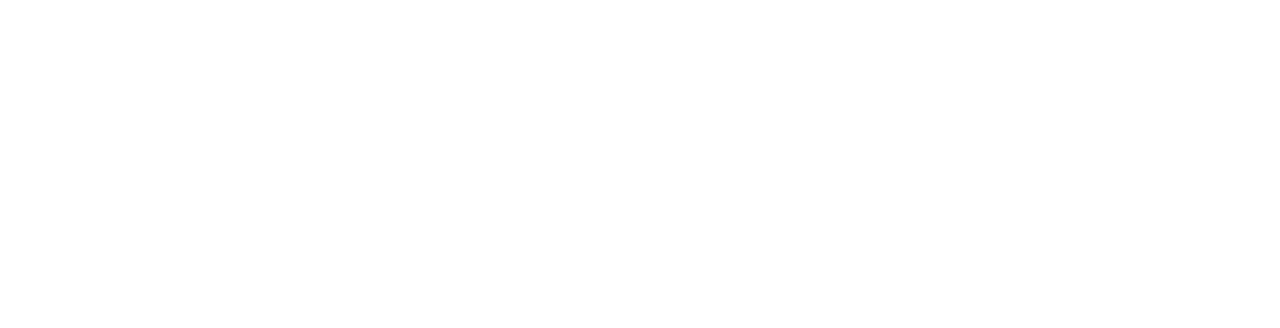
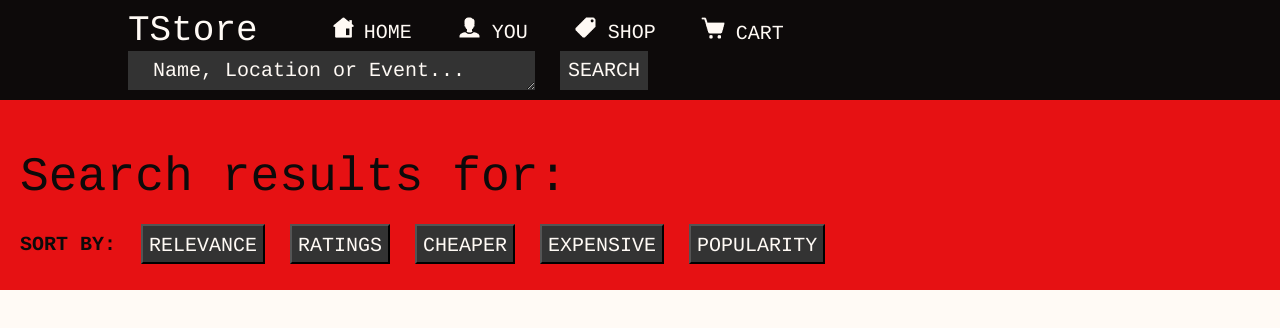
Before and after one commit to SebastianMosqueraCaicedo/sebas-mosquera-taller1, a plain HTML site: page shop/index.html in a window 1280 px wide. Drawn offline with Linux system fonts and the light colour scheme.

Commit message:
add searched item section
took 1 hour, should have been quicker. Wasted time minimizing code

```diff
--- a/shop/index.html
+++ b/shop/index.html
@@ -0,0 +1,55 @@
+<!DOCTYPE html>
+<html lang="en">
+ <head>
+  <meta name="viewport" content="width=device-width, initial-scale=1">
+  <meta charset="UTF-8">
+  <title>TStore</title>
+  <meta name="Author" content="Sebastian Mosquera">
+  <meta name="Description" content="A test website, making linked usage of css, html, js and basic databases. All content is satirical">
+
+  <link href='../styles/style.css' rel='stylesheet' >
+
+ </head>
+ <body>
+ <!-- <iframe type="html" src="assets/header.html"></iframe>-->
+	 <header class="flex-center">
+
+		 <nav class="main-nav flex-center">
+			 <h2 class="main-title">TStore</h2>
+			 <menu class="main-list flex-center">
+				 <li><a href="index.html"><p class="main-home">HOME</p></a></li>
+				 <li><a href="you/index.html"><p class="main-you">YOU</p></a></li>
+				 <li><a href="shop/index.html"><p class="main-shop">SHOP</p></a></li>
+				 <li><a href="cart/index.html"><p class="main-cart">CART</p></a></li>
+			 </menu>
+			 <textArea class="main-search" id="main-search" rows="1" maxlength="30" placeholder="Name, Location or Event..."></textArea>
+			 <button class="main-button left-end" id="main-button" type="button">SEARCH</button>
+		 </nav>
+
+	 </header>
+	 <section>
+	 </section>
+	 <section>
+		 <section class="top-section-store red justify-start flex-column">
+			 <article class="flex-straight">
+				 <h1 class="black-text section-end">Search results for: </h1>
+				 <p class="bold" id="searched-text"></p>
+			 </article>
+			 <article class="flex-straight">
+				 <p class="bold small-text black-text">SORT BY:</p>
+			 <button class="left-end" id="relevance-button" type="button">RELEVANCE</button>
+			 <button class="left-end" id="ratings-button" type="button">RATINGS</button>
+			 <button class="left-end" id="cheaper-button" type="button">CHEAPER</button>
+			 <button class="left-end" id="expensive-button" type="button">EXPENSIVE</button>
+			 <button class="left-end" id="popularity-button" type="button">POPULARITY</button>
+			 </article>
+		 </section>
+		 <section>
+		 </section>
+	 </section>
+	 <footer>
+
+	 </footer>
+	 <script src="main.js"></script>
+ </body>
+</html>
--- a/styles/style.css
+++ b/styles/style.css
@@ -23,7 +23,7 @@ header {
 	height: 100px;
 }
 
-h1, h2 ,p {
+h1, h2 ,p, textArea, button {
 	font-family: Cousine-Regular;
 	font-weight: normal;
 	color: #FFFAF5;
@@ -37,7 +37,7 @@ h2 {
 	font-size: 36px;
 }
 
-p {
+p, textArea, button {
 	font-size: 20px;
 }
 
@@ -52,13 +52,9 @@ a {
 
 textArea {
 	width: 380px;
-	font-family: Cousine-Regular;
-	font-weight: normal;
-	font-size: 20px;
 	padding-top: 8px;
 	padding-bottom: 8px;
 	padding-left: 25px;
-	color: #FFFAF5;
 	background-color: #333333;
 }
 
@@ -67,14 +63,16 @@ textArea::placeholder {
 }
 
 button {
-	font-family: Cousine-Regular;
-	font-weight: normal;
 	padding-top: 8px;
 	padding-bottom: 8px;
-	color: #FFFAF5;
-	font-size: 20px;
 	background-color: #333333;
+	height: 40px;
 
+}
+
+button:active {
+	background-color: #0F0C0C;
+	border: 1px solid #FFFAF5;
 }
 
 input[type=checkbox]:checked {
@@ -88,6 +86,20 @@ input[type=checkbox]:checked {
 	display: flex;
 	flex-wrap: wrap;
 	align-content: center;
+	align-items: center;
+}
+
+.justify-start {
+	justify-items: start;
+}
+
+.flex-column {
+	display: flex;
+	flex-direction: column;
+}
+
+.flex-straight {
+	display: flex;
 	align-items: center;
 }
 
@@ -162,19 +174,23 @@ input[type=checkbox]:checked {
 	background-color: #0D0A0A;
 }
 
+.black-text {
+	color: #0D0A0A;
+}
+
+.red {
+	background-color: #e61113;
+	color: #e61113;
+}
+
 
 /* navigation bar and header*/
-.main-nav {
-	justify-items: start;
-}
-
 .main-title {
 	margin-right: 75px;
 }
 
 .main-list {
 	padding: 0px;
-	justify-items: start;
 	margin-right: 110px;
 }
 
@@ -239,3 +255,12 @@ input[type=checkbox]:checked {
 	padding: 10%;
 	padding-right: 15%;
 }
+
+
+/* store page*/
+
+.top-section-store {
+	height: 140px;
+	padding-top: 50px;
+	padding-left: 20px;
+}
```
